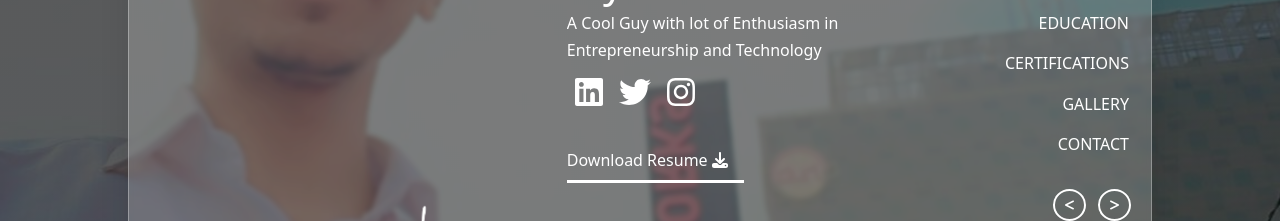
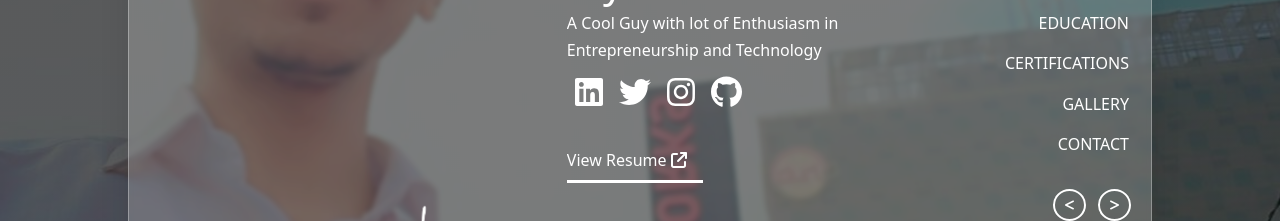
Before and after one commit to rglitz/charanportforlio, a React (Vite) app in the folder frontend/: page / in a window 1280 px wide. Shown: the part 351-572 px from the top of the page. Built offline with nearby package versions, Linux system fonts and the light colour scheme.

Commit message:
About Update

```diff
--- a/frontend/src/components/About.jsx
+++ b/frontend/src/components/About.jsx
@@ -1,7 +1,6 @@
 import { FontAwesomeIcon } from "@fortawesome/react-fontawesome";
-import { faLinkedin, faTwitter, faInstagram } from "@fortawesome/free-brands-svg-icons";
-import { faDownload } from "@fortawesome/free-solid-svg-icons";
-
+import { faLinkedin, faTwitter, faInstagram, faGithub } from "@fortawesome/free-brands-svg-icons";
+import { faArrowUpRightFromSquare } from "@fortawesome/free-solid-svg-icons";
 
 function About() {
   return (
@@ -35,20 +34,28 @@ function About() {
         >
           <FontAwesomeIcon icon={faInstagram} />
         </a>
+        <a
+          className="fs-2 text-white cursor-pointer px-2"
+          href="https://github.com/devcgz"
+          target="_blank"
+          rel="noopener noreferrer"
+        >
+          <FontAwesomeIcon icon={faGithub} />
+        </a>
       </div>
       <div className="pt-4">
         <button className="pjbtn ps-0 pe-3 py-2">
           <a
             className="text-white cursor-pointer text-decoration-none"
-                href="assets/resume.pdf"
+            href="https://resume.devcgz.com"
             download=""
           >
-                Download Resume <FontAwesomeIcon icon={faDownload} />
+            View Resume <FontAwesomeIcon icon={faArrowUpRightFromSquare} />
           </a>
         </button>
       </div>
     </>
-  )
+  );
 }
 
-export default About
+export default About;
```
Lines whose indentation alone changed are shown as unchanged.
